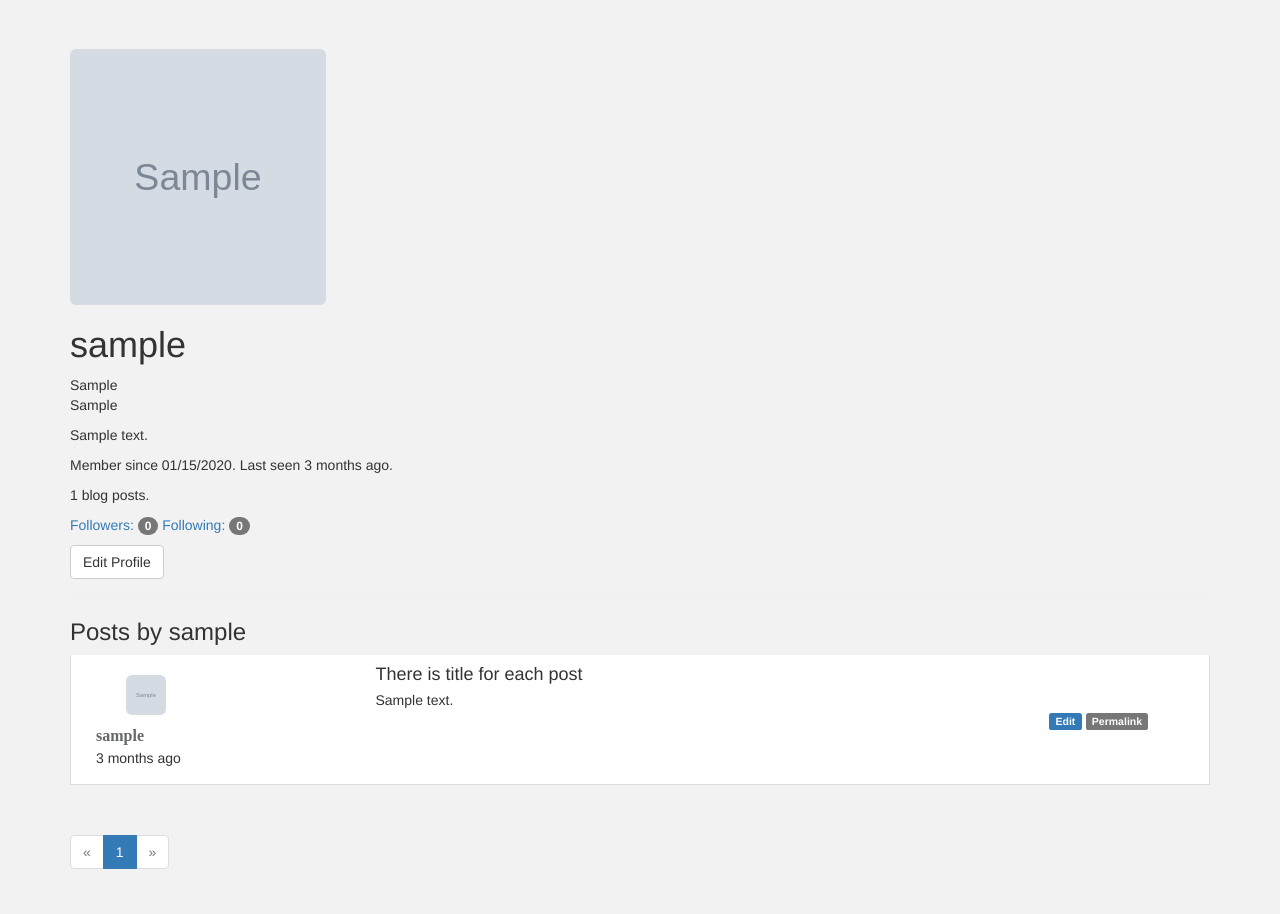
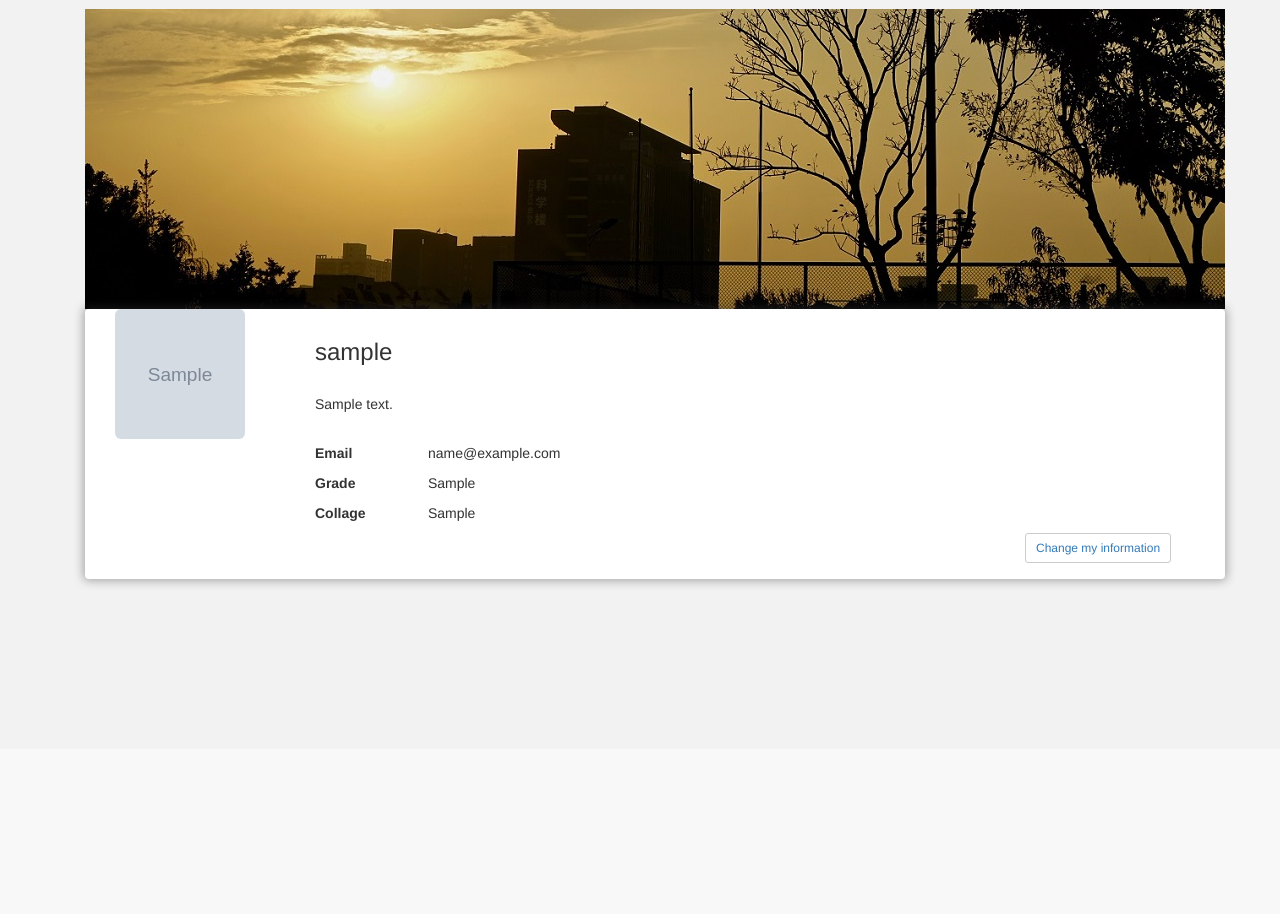
Before and after one commit to haozhihan/BJUT_exchangeforum, a Flask app: a page that uses app/templates/base.html in a window 1280 px wide. Shown: the part 51-965 px from the top of the page. After the commit the page ends 639 px from the top, so only its background shows below. Run offline with Flask 2, Linux system fonts and the light colour scheme; a user stored in the database is signed in; tables that the repository leaves empty hold one stand-in row (values such as "Sample post"); grey boxes marked "Sample" are stand-in pictures; some libraries are stand-ins or nearby versions.

Commit message:
显示的主页.html 对接后端

```diff
--- a/app/main/views.py
+++ b/app/main/views.py
@@ -49,7 +49,7 @@ def user(username):
         page, per_page=current_app.config['FLASKY_POSTS_PER_PAGE'],
         error_out=False)
     posts = pagination.items
-    return render_template('user.html', user=user, posts=posts,
+    return render_template('显示的主页.html', user=user, posts=posts,
                            pagination=pagination)
 
 
--- a/app/templates/显示的主页.html
+++ b/app/templates/显示的主页.html
@@ -16,28 +16,32 @@
     <div class="bg-profile">
     </div>
     <div class="container col-sm-12 info">
-        <div class="col-sm-5 photo-box">
-            <img>
+        <div class="col-sm-2">
+            {% if current_user.avatar_img %}
+                <img class="img-rounded profile-thumbnail" src="{{ current_user.avatar_img }}" alt="avatar"  style="width: 130px; height: 130px">
+            {% else %}
+                <img class="img-rounded profile-thumbnail" src="{{ current_user.gravatar(size=130) }}" alt="avatar">
+            {% endif %}
         </div>
         <div class="col-sm-7">
             <ul class="list-group">
                 <li class="list-group-item info-box">
-                    <h3>User name</h3>
+                    <h3>{{ current_user.username }}</h3>
                 </li>
                 <li class="list-group-item info-box">
-                    这里是个性签名
+                    {{ current_user.about_me }}
                 </li>
                 <li class="list-group-item info-box detail">
-                    <div class="col-sm-2 title">E-mail</div>
-                    <div class="col-sm-10">email used for sign up</div>
+                    <div class="col-sm-2 title">Email</div>
+                    <div class="col-sm-10">{{ current_user.email }}</div>
                 </li>
                 <li class="list-group-item info-box detail">
-                    <div class="col-sm-2 title">grade</div>
-                    <div class="col-sm-10">2</div>
+                    <div class="col-sm-2 title">Grade</div>
+                    <div class="col-sm-10">{{ current_user.grade }}</div>
                 </li>
                 <li class="list-group-item info-box detail">
-                    <div class="col-sm-2 title">collage</div>
-                    <div class="col-sm-10">BJUT-Dublin International Collage</div>
+                    <div class="col-sm-2 title">Collage</div>
+                    <div class="col-sm-10">{{ current_user.college }}</div>
                 </li>
             </ul>
 
```
